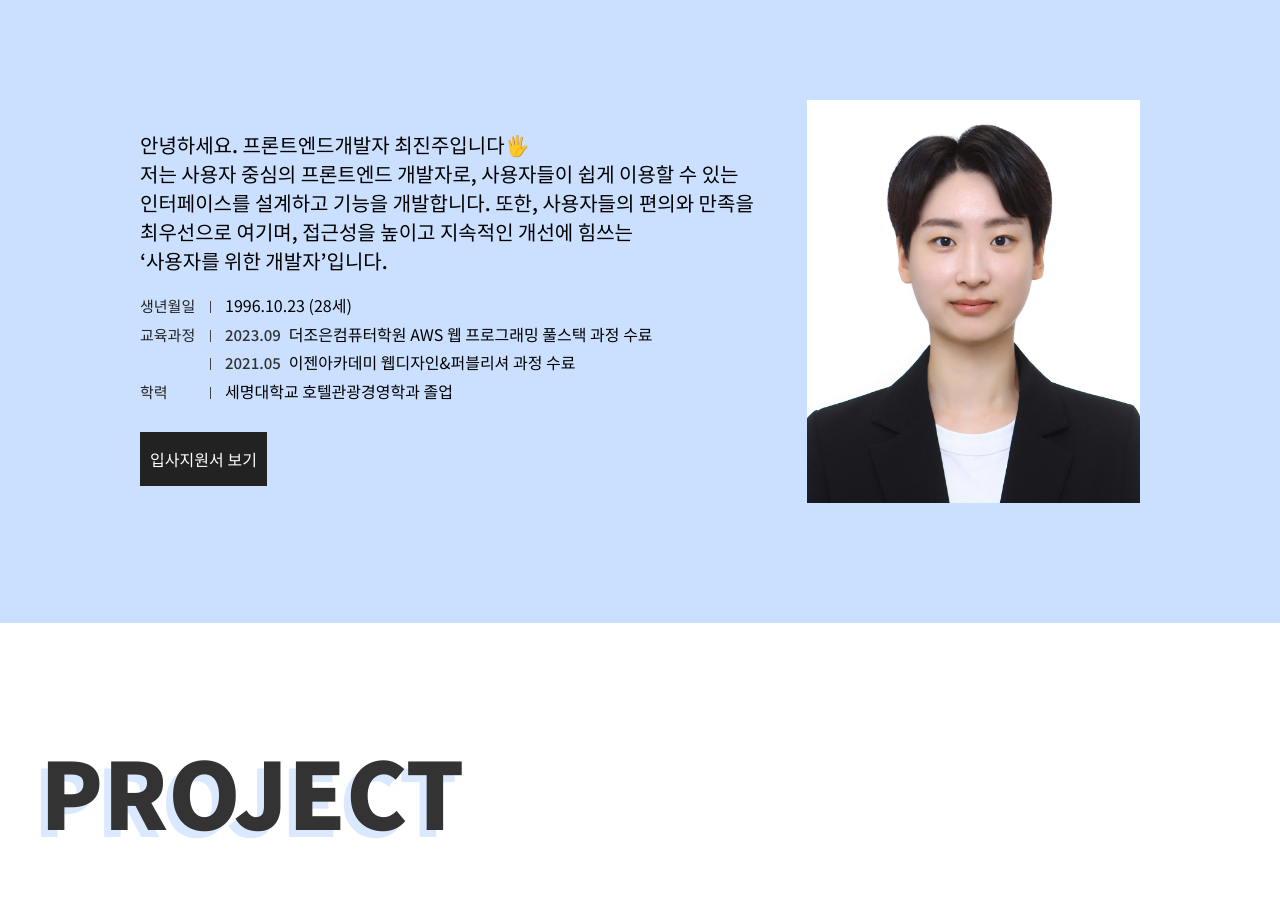
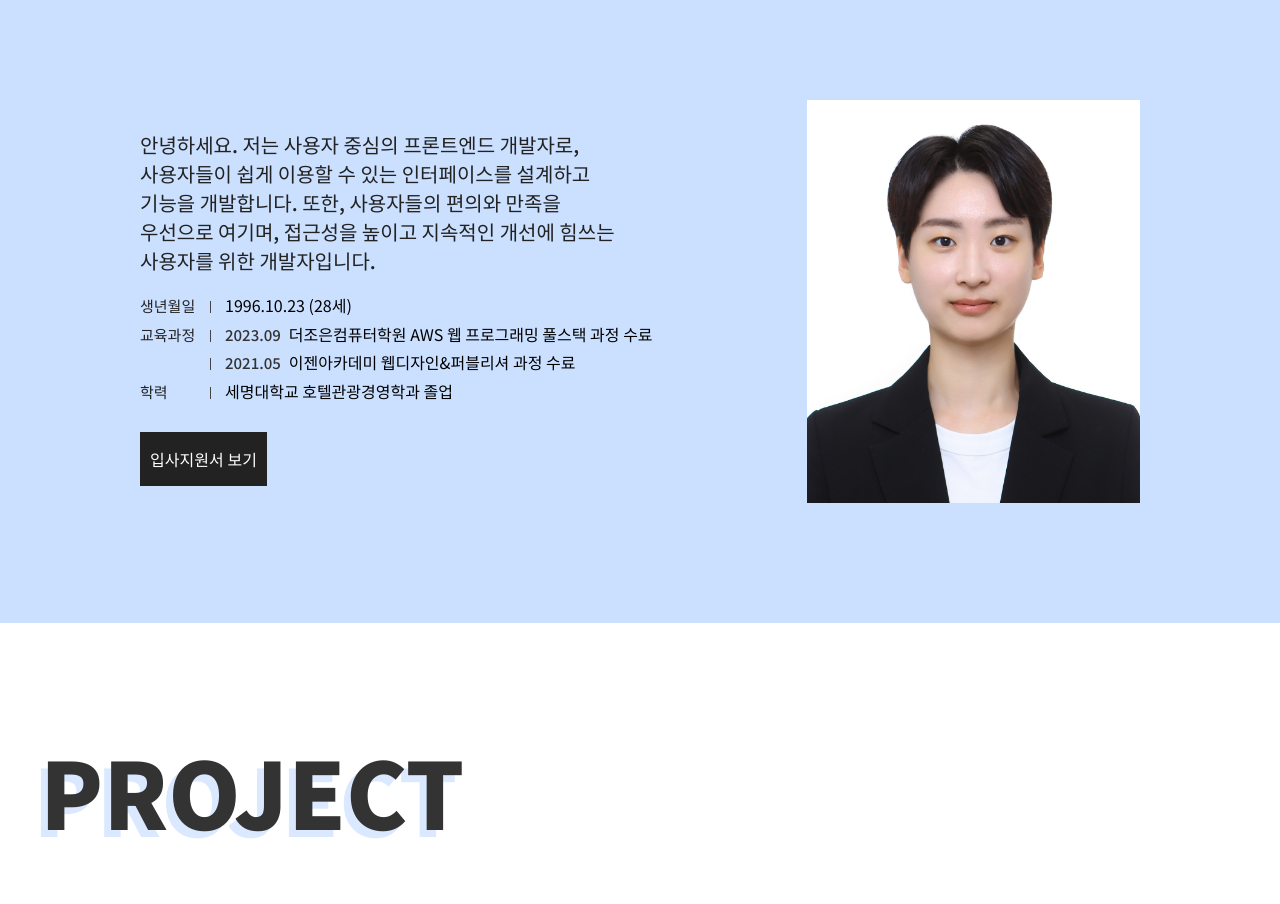
Before and after one commit to pearl1233333/Portfolio-site, a React (Vite) app: page / in a window 1280 px wide. Shown: the part 840-1744 px from the top of the page. Built offline with nearby package versions, Linux system fonts and the light colour scheme; a web font is replaced by a local one.

Commit message:
소개글 최종수정

```diff
--- a/src/components/About.jsx
+++ b/src/components/About.jsx
@@ -28,11 +28,11 @@ function About() {
             className="about_title"
             data-aos-once="true">
             <p data-aos="fade-left">
-              안녕하세요. 프론트엔드개발자 최진주입니다🖐 <br />
-              저는 사용자 중심의 프론트엔드 개발자로, 사용자들이 쉽게 이용할 수 있는<br />
-              인터페이스를 설계하고 기능을 개발합니다. 또한, 사용자들의 편의와 만족을<br />
-              최우선으로 여기며, 접근성을 높이고 지속적인 개선에 힘쓰는<br />
-              ‘사용자를 위한 개발자’입니다.
+              안녕하세요. 저는 <span>사용자 중심의 프론트엔드 개발자로</span>, <br />
+              사용자들이 쉽게 이용할 수 있는 인터페이스를 설계하고 <br />
+              기능을 개발합니다. 또한, 사용자들의 편의와 만족을 <br />
+              우선으로 여기며, 접근성을 높이고 지속적인 개선에 힘쓰는 <br />
+              <span>사용자를 위한 개발자</span>입니다.
             </p>
           </div>
           <div className="about_info"
--- a/src/css/style.css
+++ b/src/css/style.css
@@ -152,6 +152,34 @@ body {
 .about_title p {
   font-size: 20px;
   font-weight: 500;
+  color: #222;
+}
+.about_title p span {
+  position: relative;
+  width: 100%;
+  color: #222;
+  cursor: pointer;
+}
+.about_title p span::before {
+    content: '';
+    position: absolute;
+    top: 0;
+    left: 0;
+    display: flex;
+    width: 100%;
+    height: 30px;
+    background-color: rgb(255, 255, 255,.7);
+    border-radius: 3px;
+    opacity: 0;
+    z-index: -1;
+  }
+@media screen and (min-width:1024px) {
+
+
+	.about_title p span:hover::before {
+    opacity: 1;
+    transition: all .3s;
+  }
 }
 .about_info ul li {
   display: flex;
```
